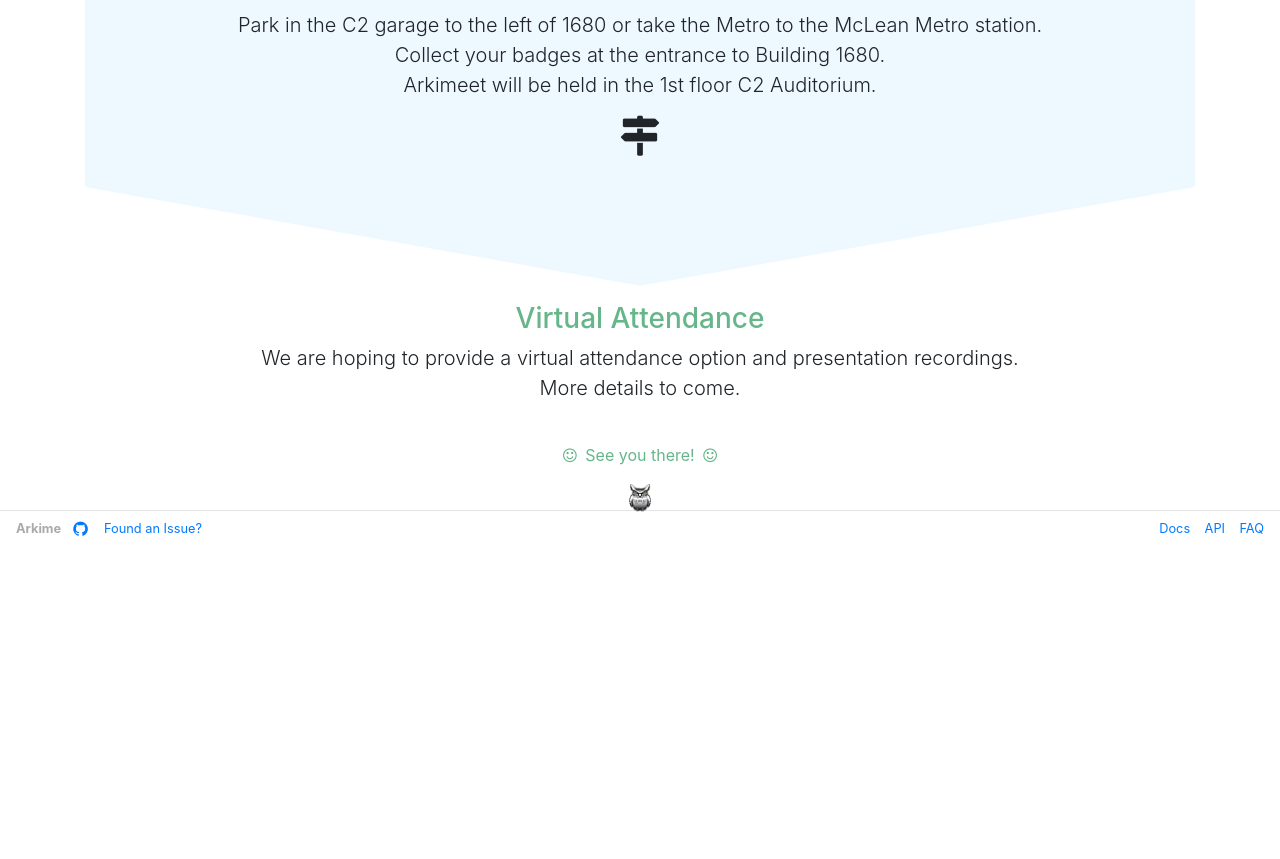
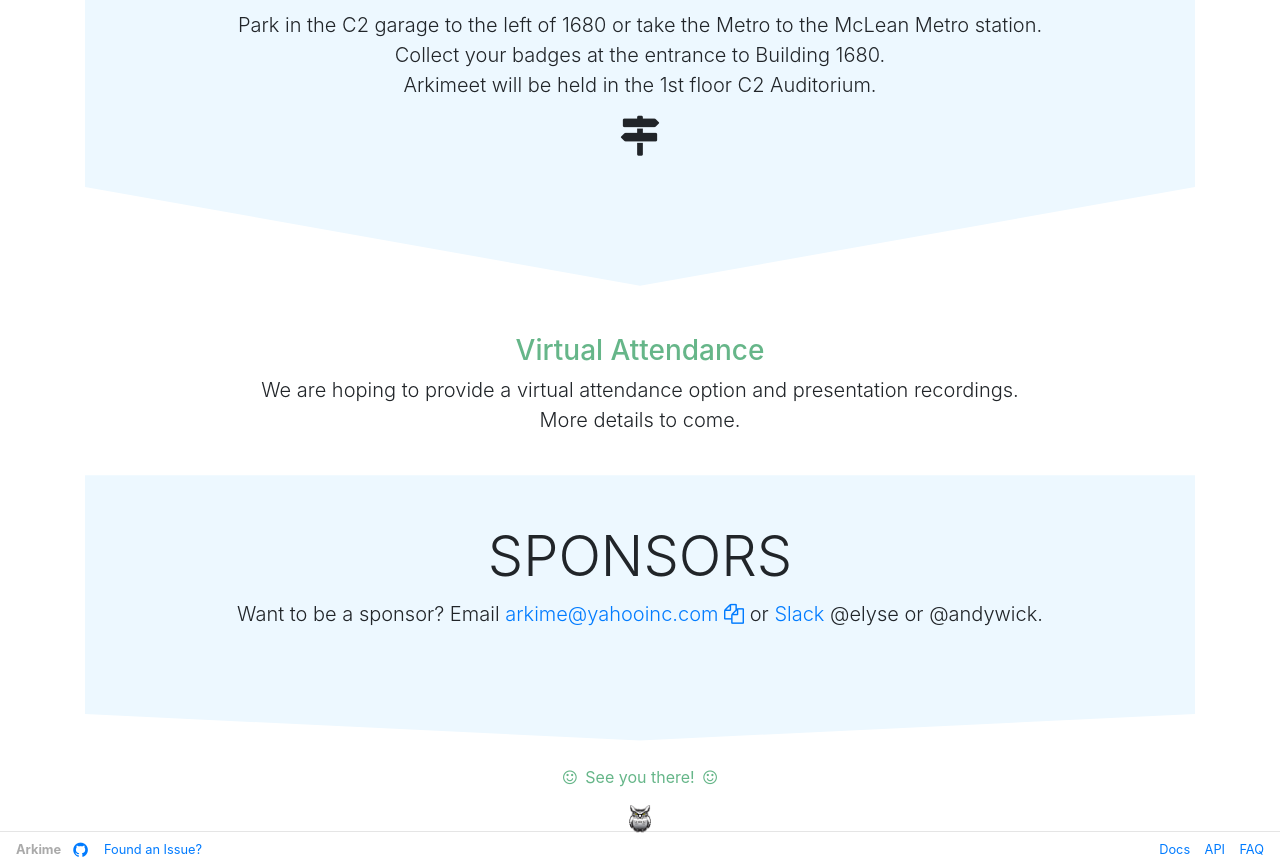
Before and after one commit to arkime/arkimeweb, a Jekyll site: the page built from arkimeet.html, in a window 1280 px wide and 1400 px high, scrolled down 1630 px, cut to the strip 541-1400 px from the top of the window. Built offline with Jekyll 4.4.1, drawn with Linux system fonts in a browser that asks for light colours; before the commit the page ends 2709 px from its top, so only the background shows below that.

Commit message:
add sponsors section to arkimeet page

```diff
--- a/arkimeet.html
+++ b/arkimeet.html
@@ -517,7 +517,7 @@
       </div>
 
       <div id="virtual"
-        class="text-center mt-3">
+        class="text-center mt-5">
         <div class="row">
           <div class="col-md-12">
             <h3 class="mr-auto primary-theme-text">
@@ -531,25 +531,29 @@
         </div>
       </div>
 
-      <!-- TODO sponsors -->
-      <!---
-      <div class="row">
-        <div class="col-10 offset-1 text-center mb-2">
+
+      <div class="text-center primary-theme-background angle-background mt-3">
+        <div class="row mt-4">
+          <div class="col-10 offset-1 mt-5">
             <h1 class="display-4">
               SPONSORS
             </h1>
-          <p class="lead">
+            <p class="lead mb-0">
               Want to be a sponsor? Email
-            <a class="no-decoration"
-              href="moloch@verizonmedia.com">
-              moloch@verizonmedia.com
+              <a title="Click to copy"
+                data-toggle="tooltip"
+                class="btn-link no-decoration"
+                onclick="copyLink('arkime@yahooinc.com', this)">
+                arkime@yahooinc.com
+                <span class="fa fa-copy"></span>
               </a>or
               <a class="no-decoration"
                 href="https://slackinvite.arkime.com/">
                 Slack
               </a> @elyse or @andywick.
             </p>
-          <img src="vzm_rgb_p.png"
+            <!-- TODO sponsors -->
+            <!-- <img src="vzm_rgb_p.png"
               height="120px"
               class="mb-4"
             />
@@ -560,10 +564,10 @@
             <img src="https://www.keysight.com/content/dam/keysight/en/img/gnav/keysight-logo.svg"
               class="ml-3 mb-3"
               height="80px"
-          />
+            /> -->
           </div>
         </div>
-      -->
+      </div>
 
       <p class="text-center mb-3 primary-theme-text pt-4">
         <span class="fa fa-smile-o mr-1"></span>
--- a/index.css
+++ b/index.css
@@ -331,6 +331,13 @@
   color: #FFF;
   border-color: var(--warning-theme-color);
   background-color: var(--warning-theme-color);
+}
+
+.btn-link {
+  cursor: pointer;
+  font-weight: 300;
+  color: #007bff !important;
+  background-color: transparent;
 }
 
 /* theme color dark navbar */
--- a/index.js
+++ b/index.js
@@ -10,7 +10,13 @@
 }
 
 function copyLink (event, page) {
-  const copyText = `https://arkime.com/${page}#${event.parentNode.id}`;
+  let copyText;
+  if (typeof event === 'string') {
+    copyText = event;
+    $(page).attr('data-original-title', "COPIED!").tooltip('show');
+  } else {
+    copyText = `https://arkime.com/${page}#${event.parentNode.id}`;
+  }
   // create an input to copy from
   const input = document.createElement('input');
   document.body.appendChild(input);
```
Lines whose indentation alone changed are shown as unchanged.
